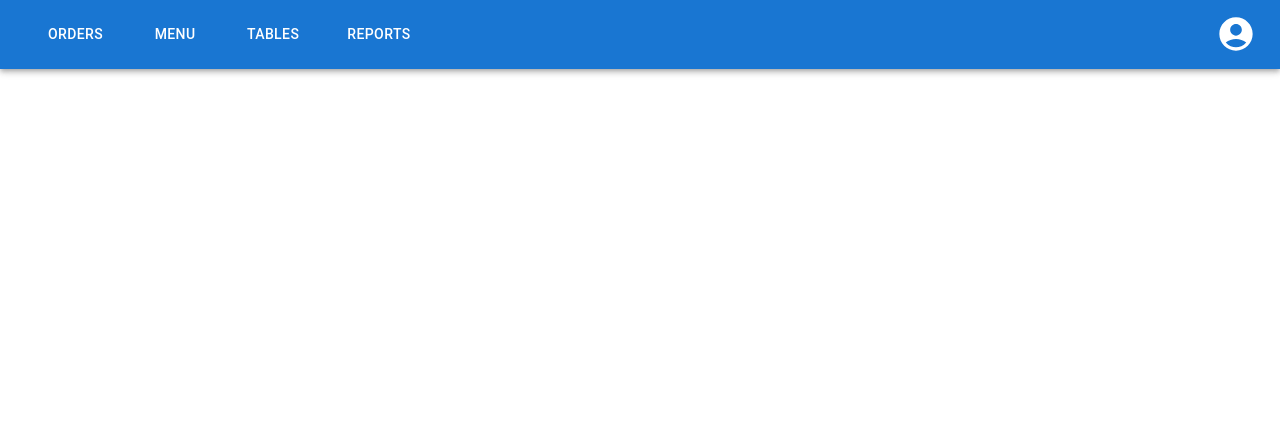
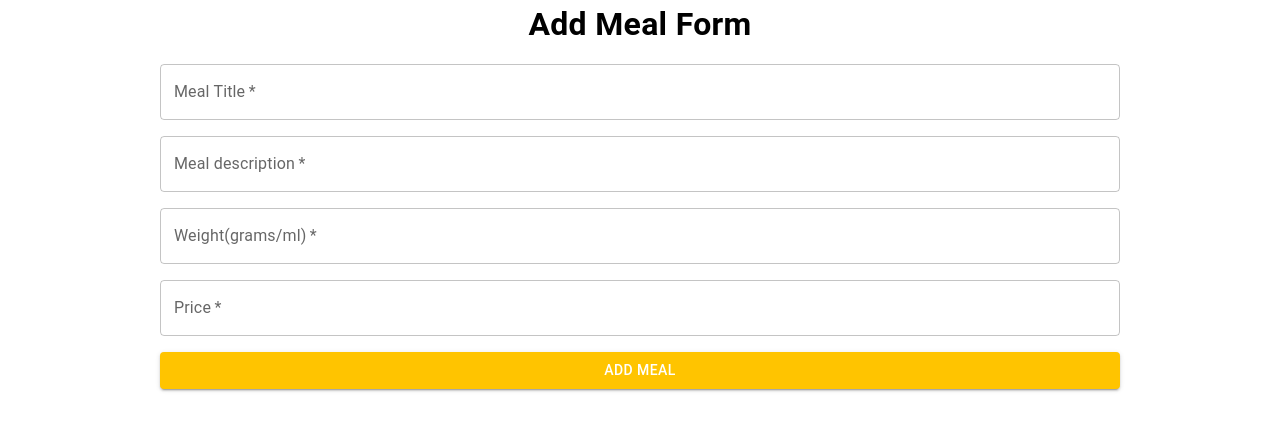
Before and after one commit to team-prstmw/P5FE, a React (Vite) app: page /main in a window 1280 px wide. Shown: the top 430 px of the page. Built offline with nearby package versions, Linux system fonts and the light colour scheme.

Commit message:
Revert "Merge branch 'main' of github.com:team-prstmw/P5FE into P5-1/new-menu-item-form"
This reverts commit 5514714bf4746419fc34533fa6930ffc82605a13, reversing
changes made to a8e3ae78cfb2297664c2c8cefce608dee9099b80.

```diff
--- a/package.json
+++ b/package.json
@@ -20,14 +20,12 @@
     "@emotion/react": "11.9.0",
     "@emotion/styled": "11.8.1",
     "@hookform/resolvers": "2.8.8",
-    "@mui/icons-material": "5.8.0",
-    "@mui/material": "5.7.0",
+    "@mui/material": "5.6.4",
     "axios": "0.21.4",
     "react": "17.0.0",
     "react-dom": "17.0.0",
     "react-hook-form": "7.31.1",
     "react-query": "3.24.3",
-    "react-router-dom": "6",
     "sass": "1.49.9",
     "yup": "0.32.11"
   },
--- a/src/App.tsx
+++ b/src/App.tsx
@@ -1,26 +1,12 @@
 import './App.css';
 
-import { ThemeProvider } from '@mui/material';
-import { BrowserRouter, Route, Routes } from 'react-router-dom';
-
-import { useRoutes } from './hooks/useRoute';
-import { theme } from './theme/theme';
+import { AddMealForm } from 'src/manager/components/AddMealForm/AddMealForm';
 
 function App() {
-  const { routes } = useRoutes();
-
   return (
-    <BrowserRouter>
-      <ThemeProvider theme={theme}>
-        <div className="App">
-          <Routes>
-            {routes.map((route) => (
-              <Route path={route.path} element={route.element} key={route.path} />
-            ))}
-          </Routes>
-        </div>
-      </ThemeProvider>
-    </BrowserRouter>
+    <div className="App">
+      <AddMealForm />
+    </div>
   );
 }
 
--- a/src/components/ManagerPanelPage/ManagerPanelPage.tsx
+++ /dev/null
@@ -1,184 +0,0 @@
-import AccountCircleIcon from '@mui/icons-material/AccountCircle';
-import MenuIcon from '@mui/icons-material/Menu';
-import { AppBar, Box, Button, Container, IconButton, Menu, MenuItem, Toolbar, Tooltip } from '@mui/material';
-import { MouseEvent, useState } from 'react';
-import { Link } from 'react-router-dom';
-import { useRoutes } from 'src/hooks/useRoute';
-
-import { removeCookies } from '@/utils/removeCookies';
-
-const LOGOUT_ROUTE = {
-  path: '/',
-  name: 'Logout',
-  element: null,
-  isMainPage: false,
-  displayInMainNav: false,
-  displayInUserNav: true,
-};
-
-const useManagerPanelPage = () => {
-  const [anchorNavigationMenuEl, setAnchorNavigationMenuEl] = useState<null | HTMLElement>(null);
-  const [anchorUserMenuEl, setAnchorUserMenuEl] = useState<null | HTMLElement>(null);
-  const { navigationRoutes, userRoutes } = useRoutes();
-
-  const managerPanelUserRoutes = [...userRoutes, LOGOUT_ROUTE];
-  const isUserMenuOpen = Boolean(anchorUserMenuEl);
-
-  const isNavigationMenuOpen = Boolean(anchorNavigationMenuEl);
-
-  const handleOpenNavMenu = (event: MouseEvent<HTMLElement>) => {
-    setAnchorNavigationMenuEl(event.currentTarget);
-  };
-  const handleOpenUserMenu = (event: MouseEvent<HTMLElement>) => {
-    setAnchorUserMenuEl(event.currentTarget);
-  };
-
-  const handleCloseNavMenu = () => {
-    setAnchorNavigationMenuEl(null);
-  };
-
-  const handleCloseUserMenu = () => {
-    setAnchorUserMenuEl(null);
-  };
-
-  return {
-    anchorNavigationMenuEl,
-    anchorUserMenuEl,
-    handleOpenNavMenu,
-    handleOpenUserMenu,
-    handleCloseNavMenu,
-    handleCloseUserMenu,
-    isUserMenuOpen,
-    isNavigationMenuOpen,
-    navigationRoutes,
-    managerPanelUserRoutes,
-  } as const;
-};
-
-export const ManagerPanelPage = () => {
-  const {
-    anchorNavigationMenuEl,
-    anchorUserMenuEl,
-    handleOpenNavMenu,
-    handleOpenUserMenu,
-    handleCloseNavMenu,
-    handleCloseUserMenu,
-    isUserMenuOpen,
-    isNavigationMenuOpen,
-    navigationRoutes,
-    managerPanelUserRoutes,
-  } = useManagerPanelPage();
-
-  return (
-    <AppBar position="static">
-      <Container maxWidth="xl">
-        <Toolbar disableGutters>
-          <Box sx={{ flexGrow: 1, display: { xs: 'flex', md: 'none' } }}>
-            <IconButton size="large" onClick={handleOpenNavMenu} color="inherit">
-              <MenuIcon />
-            </IconButton>
-            <Menu
-              anchorEl={anchorNavigationMenuEl}
-              anchorOrigin={{
-                vertical: 'bottom',
-                horizontal: 'left',
-              }}
-              keepMounted
-              transformOrigin={{
-                vertical: 'top',
-                horizontal: 'left',
-              }}
-              open={isNavigationMenuOpen}
-              onClose={handleCloseNavMenu}
-              sx={{
-                display: { xs: 'block', md: 'none' },
-              }}
-            >
-              {navigationRoutes.map(({ path, name }) => (
-                <MenuItem key={path} onClick={handleCloseNavMenu}>
-                  <Button
-                    component={Link}
-                    sx={{
-                      display: 'block',
-                      color: 'text.primary',
-                      textDecoration: 'none',
-                      textAlign: 'left',
-                      textTransform: 'uppercase',
-                    }}
-                    to={`/${path}`}
-                    onClick={handleCloseNavMenu}
-                  >
-                    {name}
-                  </Button>
-                </MenuItem>
-              ))}
-            </Menu>
-          </Box>
-          <Box sx={{ flexGrow: 1, display: { xs: 'none', md: 'flex' } }}>
-            {navigationRoutes.map(({ path, name }) => (
-              <Button
-                component={Link}
-                sx={{
-                  display: 'block',
-                  m: '1rem',
-                  color: 'text.secondary',
-                  textDecoration: 'none',
-                  textTransform: 'uppercase',
-                }}
-                to={`/${path}`}
-                key={path}
-                onClick={handleCloseNavMenu}
-              >
-                {name}
-              </Button>
-            ))}
-          </Box>
-          <Box sx={{ flexGrow: 0 }}>
-            <Tooltip title="Open SETTINGS">
-              <IconButton onClick={handleOpenUserMenu} sx={{ p: 0 }}>
-                <AccountCircleIcon sx={{ fontSize: '2.5rem', color: 'text.secondary' }} />
-              </IconButton>
-            </Tooltip>
-            <Menu
-              sx={{ mt: '3rem' }}
-              anchorEl={anchorUserMenuEl}
-              anchorOrigin={{
-                vertical: 'top',
-                horizontal: 'right',
-              }}
-              keepMounted
-              transformOrigin={{
-                vertical: 'top',
-                horizontal: 'right',
-              }}
-              open={isUserMenuOpen}
-              onClose={handleCloseUserMenu}
-            >
-              {managerPanelUserRoutes.map(({ path, name }) => (
-                <MenuItem key={path}>
-                  <Button
-                    component={Link}
-                    sx={{
-                      color: 'text.primary',
-                      textDecoration: 'none',
-                    }}
-                    to={`/${path}`}
-                    onClick={() => {
-                      handleCloseUserMenu();
-
-                      if (name === 'Logout') {
-                        removeCookies();
-                      }
-                    }}
-                  >
-                    {name}
-                  </Button>
-                </MenuItem>
-              ))}
-            </Menu>
-          </Box>
-        </Toolbar>
-      </Container>
-    </AppBar>
-  );
-};
--- a/src/hooks/useRoute.ts
+++ /dev/null
@@ -1,11 +0,0 @@
-import { ROUTES } from '../routes/Routes';
-
-export const useRoutes = () => {
-  const routes = ROUTES;
-  const navigationRoutes = ROUTES.filter((route) => route.displayInMainNav);
-  const userRoutes = ROUTES.filter((route) => {
-    return route.displayInUserNav && route.name !== 'Login Page';
-  });
-
-  return { routes, navigationRoutes, userRoutes } as const;
-};
--- a/src/routes/Routes.tsx
+++ /dev/null
@@ -1,43 +0,0 @@
-import { AddMealForm } from 'src/manager/components/AddMealForm/AddMealForm';
-
-import { ManagerPanelPage } from '../components/ManagerPanelPage/ManagerPanelPage';
-import type { Route } from './Route';
-
-export const ROUTES: Route[] = [
-  { path: '/', name: 'Login page', element: null, isMainPage: false, displayInMainNav: false, displayInUserNav: false },
-  {
-    path: 'main',
-    name: 'Panel page',
-    element: <ManagerPanelPage />,
-    isMainPage: true,
-    displayInMainNav: false,
-    displayInUserNav: false,
-  },
-  { path: 'orders', name: 'Orders', element: null, isMainPage: false, displayInMainNav: true, displayInUserNav: false },
-  { path: 'menu', name: 'Menu', element: null, isMainPage: false, displayInMainNav: true, displayInUserNav: false },
-  { path: 'tables', name: 'Tables', element: null, isMainPage: false, displayInMainNav: true, displayInUserNav: false },
-  {
-    path: 'reports',
-    name: 'Reports',
-    element: null,
-    isMainPage: false,
-    displayInMainNav: true,
-    displayInUserNav: false,
-  },
-  {
-    path: 'new_meal',
-    name: 'Add new meal',
-    element: <AddMealForm />,
-    isMainPage: false,
-    displayInMainNav: false,
-    displayInUserNav: true,
-  },
-  {
-    path: 'new_employee',
-    name: 'Add new employee',
-    element: null,
-    isMainPage: false,
-    displayInMainNav: false,
-    displayInUserNav: true,
-  },
-];
--- a/src/theme/theme.ts
+++ b/src/theme/theme.ts
@@ -1,10 +1,10 @@
 import { createTheme } from '@mui/material/styles';
 
-export const theme = createTheme({
+const theme = createTheme({
   palette: {
-    text: {
-      primary: '#000',
-      secondary: '#fff',
+    primary: {
+      main: '#ffc400',
+      contrastText: '#fff',
     },
     secondary: {
       main: '#30336B',
--- a/src/utils/removeCookies.ts
+++ /dev/null
@@ -1,5 +0,0 @@
-export const removeCookies: () => void = () => {
-  document.cookie.split(';').forEach((c) => {
-    document.cookie = c.replace(/^ +/, '').replace(/=.*/, `=;expires=${new Date().toUTCString()};path=/`);
-  });
-};
```
Also changed, not shown: src/routes/Route.ts (deleted, +0 -10 lines), .eslintrc.js, 1 other file (tests, documents, lock files or other folders).
